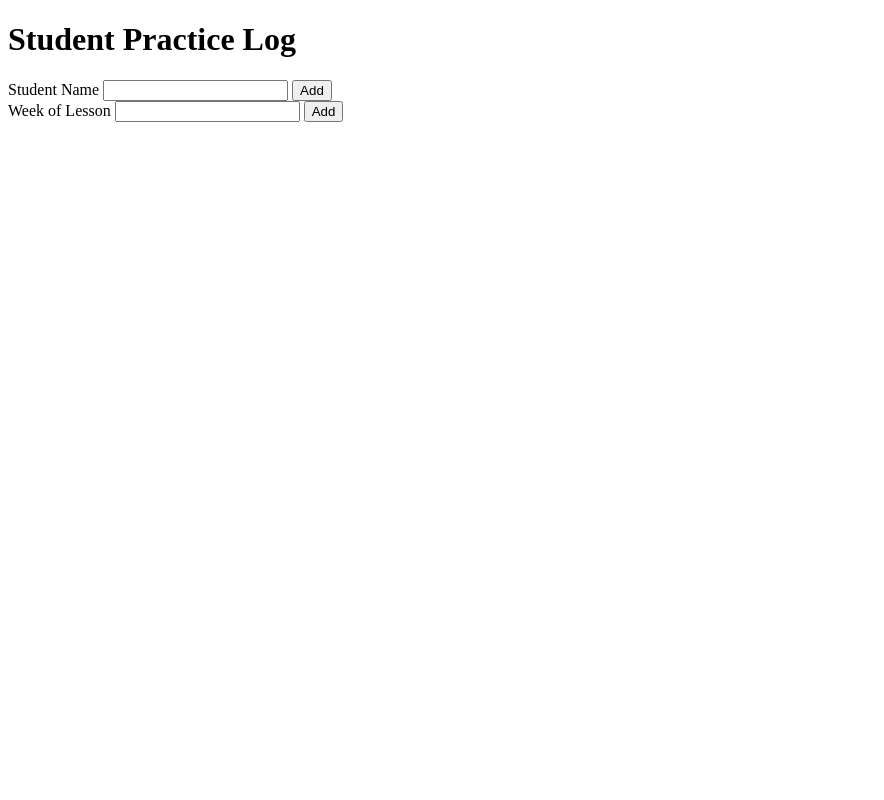
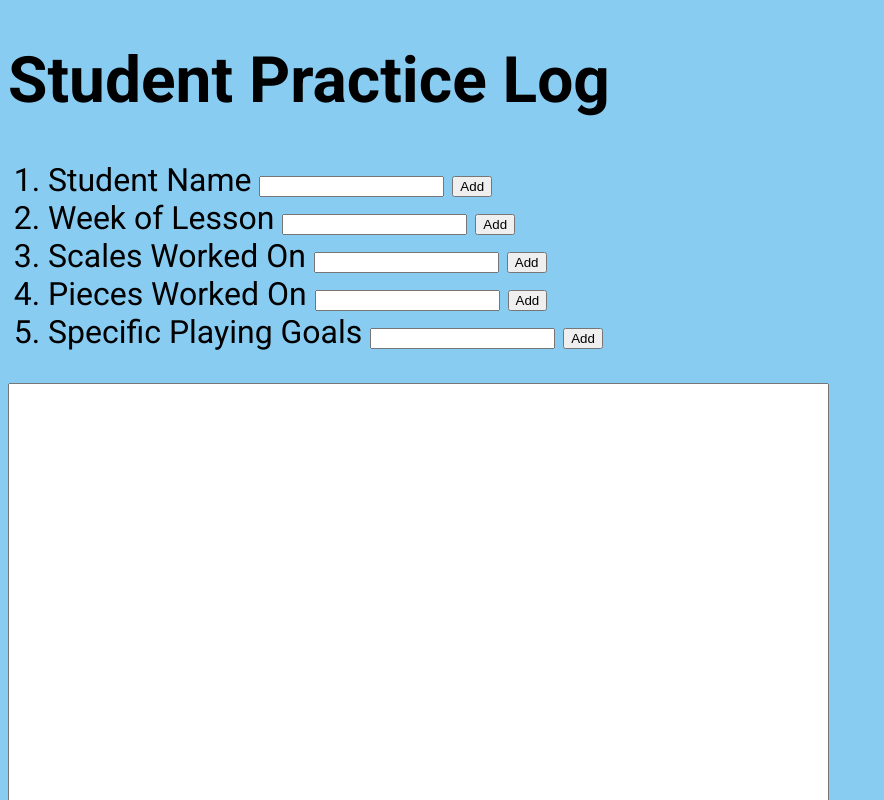
Before and after one commit to andykb9b13/student_practice_log, a plain HTML site: page index.html in a window 1280 px wide. Shown: the top 800 px of the page, without its empty margins (0-884 px from the left). Drawn offline with Linux system fonts and the light colour scheme.

Commit message:
added more HTML and css content, added a color palette

```diff
--- a/app.css
+++ b/app.css
@@ -0,0 +1,13 @@
+/* Color Palette
+#88CCF1 Baby Blue
+#C1DFF0 Columbia Blue
+#3587A4 Blue Munsell
+#2D848A Metallic Seaweed
+#2D898B Dark Cyan
+*/
+
+body {
+    font-family: 'Roboto', sans-serif, helvetica;
+    font-size: 2em;
+    background-color: #88CCF1;
+}
--- a/index.html
+++ b/index.html
@@ -5,22 +5,46 @@
     <meta charset="UTF-8">
     <meta http-equiv="X-UA-Compatible" content="IE=edge">
     <meta name="viewport" content="width=device-width, initial-scale=1.0">
+    <link rel="preconnect" href="https://fonts.googleapis.com">
+    <link rel="preconnect" href="https://fonts.gstatic.com" crossorigin>
+    <link href="https://fonts.googleapis.com/css2?family=Roboto:wght@100;300;400;700;900&display=swap" rel="stylesheet">
+    <link rel="stylesheet" href="app.css">
     <title>Document</title>
 </head>
 
 <body>
     <h1>Student Practice Log</h1>
     <section id="mainInput">
-        <div>
+        <ol>
+            <li>
                 <label for="studentName">Student Name</label>
                 <input type="text">
                 <button>Add</button>
-        </div>
-        <div>
+            </li>
+            <li>
                 <label for="week">Week of Lesson</label>
                 <input type="text">
                 <button>Add</button>
-        </div>
+            </li>
+            <li>
+                <label for="scales">Scales Worked On</label>
+                <input type="text">
+                <button>Add</button>
+            </li>
+            <li>
+                <label for="pieces">Pieces Worked On</label>
+                <input type="text">
+                <button>Add</button>
+            </li>
+            <li>
+                <label for="goals">Specific Playing Goals</label>
+                <input type="text">
+                <button>Add</button>
+            </li>
+        </ol>
+    </section>
+    <section id="summarySheet">
+        <textarea name="summary" id="summary" cols="100" rows="50"></textarea>
     </section>
 
 </body>
```
Lines whose indentation alone changed are shown as unchanged.
